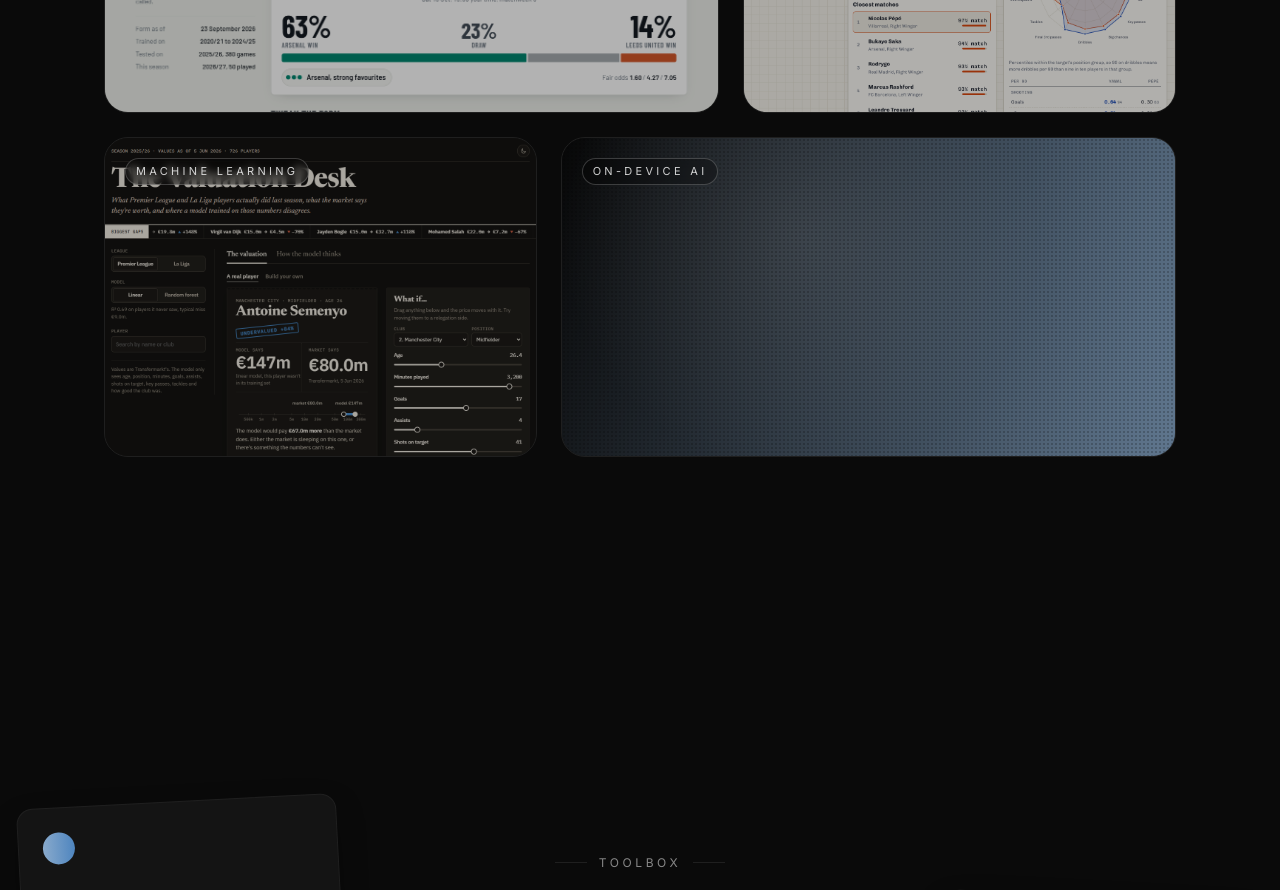
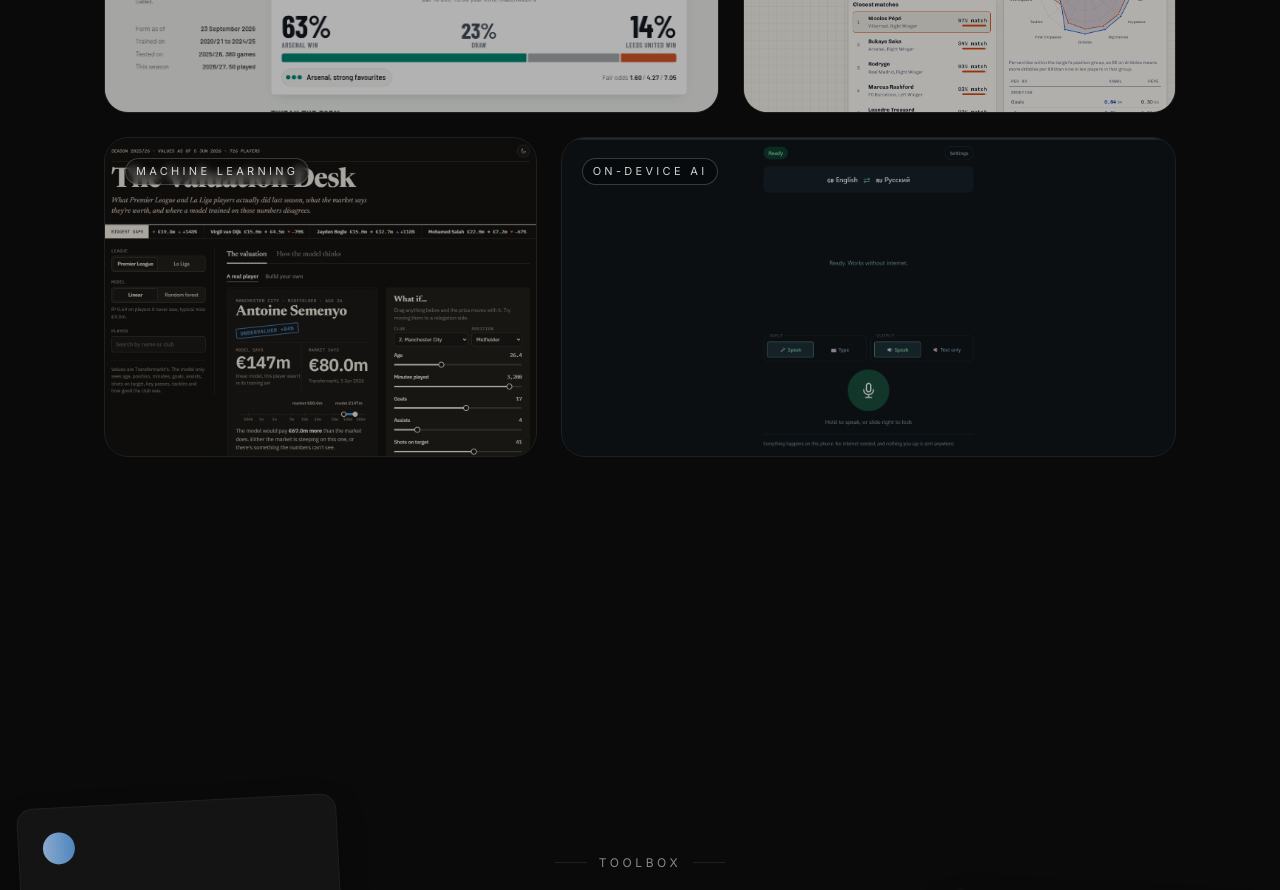
Before and after one commit to mrayyan6/Rayyan-Masroor-Portfolio, a Next.js app: page / in a window 1280 px wide. Shown: the part 1940-2830 px from the top of the page. Built offline with nearby package versions, Linux system fonts and the light colour scheme.

Commit message:
added image for translator app

```diff
--- a/data/projects.js
+++ b/data/projects.js
@@ -93,6 +93,6 @@
     status: "Field Testing",
     link: "https://ru-translator.pages.dev/",
     github: "https://github.com/mrayyan6/ru-translator",
-    image: null,
+    image: "/projects/translator.png",
   },
 ];
```
Also changed, not shown: public/projects/translator.png (added).
